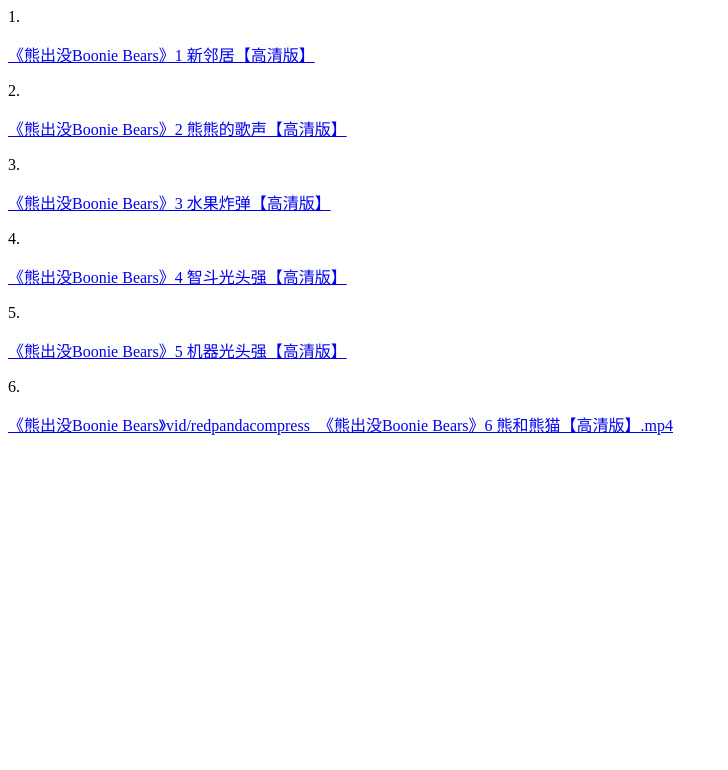
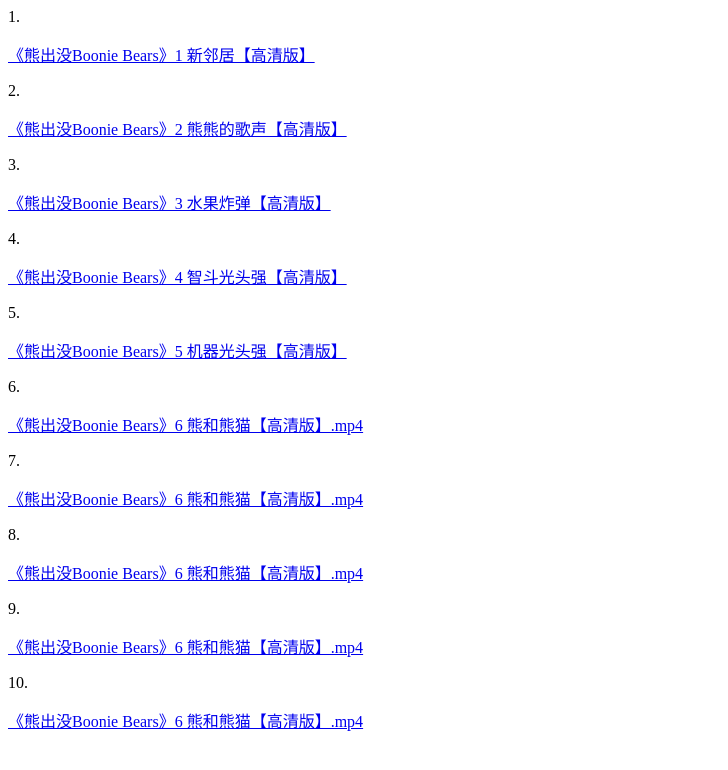
Before and after one commit to xcm1145/xcm1145.github.io, a plain HTML site: page index.html in a window 1280 px wide. Shown: the whole page, without its empty margins (0-728 px from the left). Drawn offline with Linux system fonts and the light colour scheme.

Commit message:
Update index.html

```diff
--- a/index.html
+++ b/index.html
@@ -11,4 +11,8 @@
 <p>3.</p><a href="https://xcm1145.github.io/vid/3.html">《熊出没Boonie Bears》3 水果炸弹【高清版】</a>
 <p>4.</p><a href="https://xcm1145.github.io/vid/4.html">《熊出没Boonie Bears》4 智斗光头强【高清版】</a>
 <p>5.</p><a href="https://xcm1145.github.io/vid/5.html">《熊出没Boonie Bears》5 机器光头强【高清版】</a>
-<p>6.</p><a href="https://xcm1145.github.io/vid/6.html">《熊出没Boonie Bears》vid/redpandacompress_《熊出没Boonie Bears》6 熊和熊猫【高清版】.mp4 </a>
+<p>6.</p><a href="https://xcm1145.github.io/vid/6.html">《熊出没Boonie Bears》6 熊和熊猫【高清版】.mp4 </a>
+<p>7.</p><a href="https://xcm1145.github.io/vid/7.html">《熊出没Boonie Bears》6 熊和熊猫【高清版】.mp4 </a>
+<p>8.</p><a href="https://xcm1145.github.io/vid/8.html">《熊出没Boonie Bears》6 熊和熊猫【高清版】.mp4 </a>
+<p>9.</p><a href="https://xcm1145.github.io/vid/9.html">《熊出没Boonie Bears》6 熊和熊猫【高清版】.mp4 </a>
+<p>10.</p><a href="https://xcm1145.github.io/vid/10.html">《熊出没Boonie Bears》6 熊和熊猫【高清版】.mp4 </a>
```
